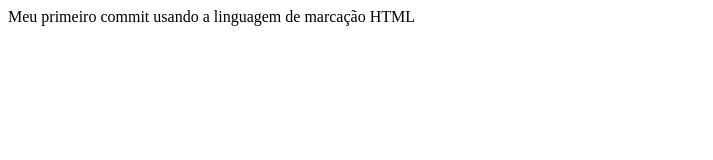
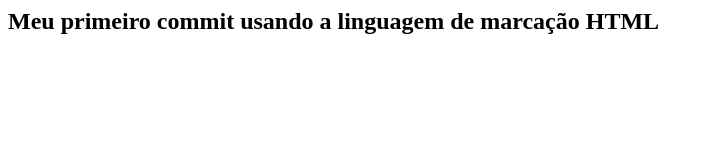
Before and after one commit to rookie-leo/projeto-curso-GIT, a plain HTML site: page index.html in a window 1280 px wide. Shown: the whole page, without its empty margins (0-713 px from the left). Drawn offline with Linux system fonts and the light colour scheme.

Commit message:
Adicionando estrutura html inicial

```diff
--- a/index.html
+++ b/index.html
@@ -1,9 +1,9 @@
 <DOCTYPE!>
  <html>
   <head>
-   <title>Meu Primeiro HTML no GitHub</title>
+   <title>Curso de Git e GitHub</title>
   </head>
   <body>
-   <p>Meu primeiro commit usando a linguagem de marcação HTML</p>
+   <h2>Meu primeiro commit usando a linguagem de marcação HTML</h2>
   </body>
 </html>
```
